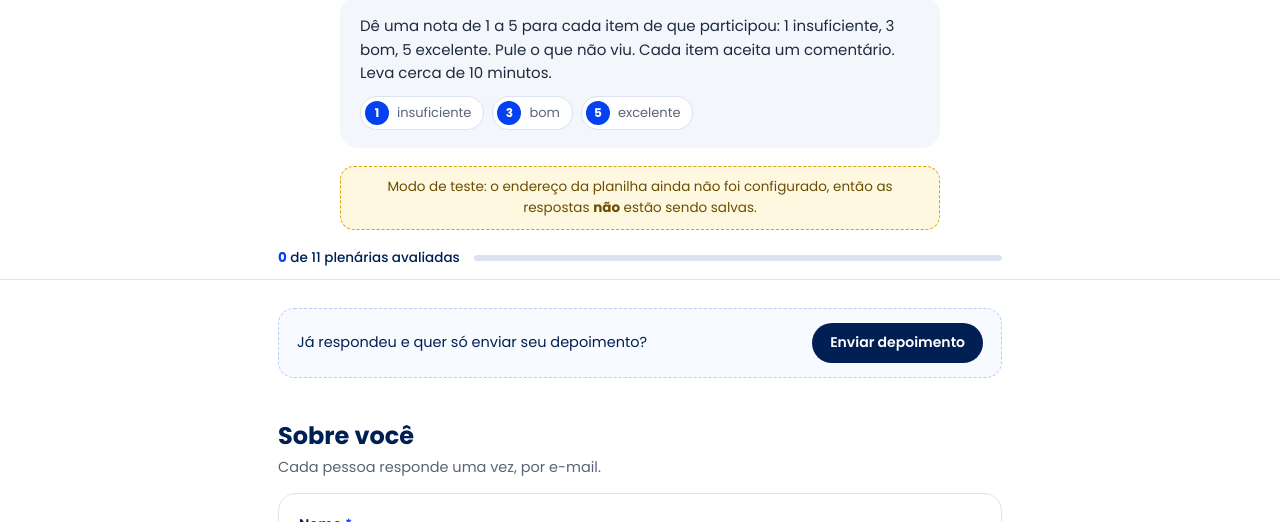
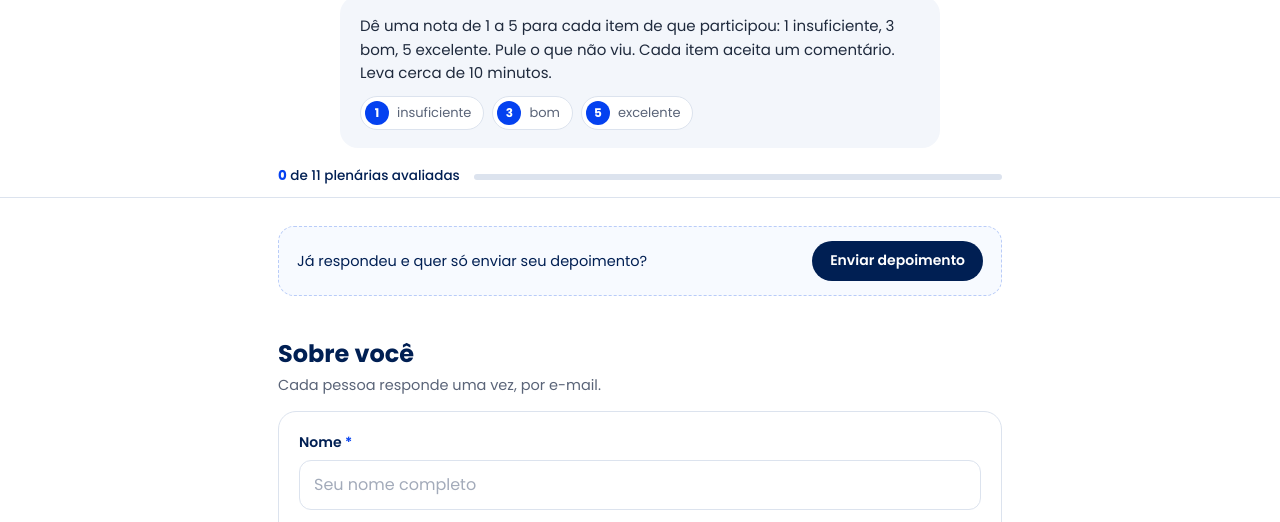
Before and after one commit to pedrocpacheco/avalaicao-weekender, a plain HTML site: page index.html in a window 1280 px wide. Shown: the part 578-1100 px from the top of the page. Drawn offline with Linux system fonts and the light colour scheme.

Commit message:
API FUNCIONANDO

```diff
--- a/index.html
+++ b/index.html
@@ -331,7 +331,7 @@ footer{border-top:1px solid var(--line);margin-top:40px;padding:22px 0 calc(28px
    COLE AQUI o endereço do Apps Script (termina em /exec), entre as aspas.
    Enquanto estiver vazio, o site funciona em "modo de teste" e não salva.
    ===================================================================== */
-const API_URL = '';
+const API_URL = 'https://script.google.com/macros/s/AKfycbyvW3yfUQt-4EVZbsg6uOdfOHdWxm5AwNpum5O8pq1XwA1nR7p_coAd7mEuCteeMi_v/exec';
 
 /* ----------------------------- conteúdo ----------------------------- */
 const SECOES = [
```
